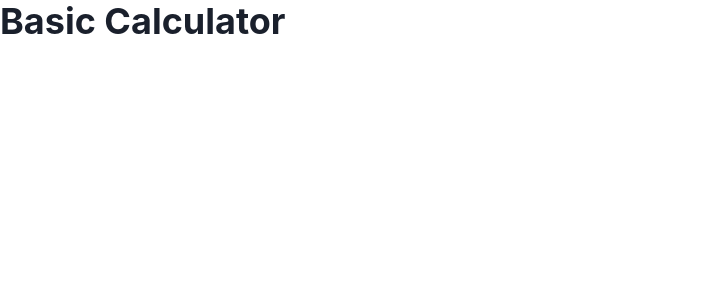
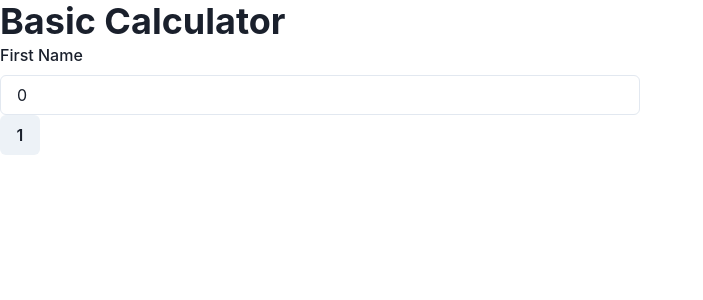
Before and after one commit to zeeshanliaqat313/test_repo, a React (Create React App) app: page / in a window 1280 px wide. Shown: the top 300 px of the page, without its empty margins (0-703 px from the left). Built offline with nearby package versions, Linux system fonts and the light colour scheme.

Commit message:
change input text from 0 to 1 on button one clicked

```diff
--- a/src/Components/Calculator/Calculator.tsx
+++ b/src/Components/Calculator/Calculator.tsx
@@ -2,57 +2,31 @@ import React, { useState, useEffect } from "react";
 import {
   ChakraProvider,
   Box,
-  Text,
-  Link,
-  VStack,
-  Code,
   Input,
-  Grid,
   theme,
-  FormErrorMessage,
-  FormHelperText,
   Heading,
   Button,
-  ButtonGroup,
-  Stack,
-  HStack,
-  Select,
+
   FormControl,
   FormLabel,
-  Accordion,
-  AccordionItem,
-  AccordionButton,
-  AccordionPanel,
-  AccordionIcon,
-  Table,
-  Thead,
-  Tbody,
-  Tfoot,
-  Tr,
-  Th,
-  Td,
-  TableCaption,
-  TableContainer,
-  Textarea,
+
 } from "@chakra-ui/react";
 
 
 export const Calculator = () => {
-  const [buttonZero, setButtonZero] = useState(undefined);
-  const [buttonOne, setButtonOne] = useState(undefined);
-  const [buttonTwo, setButtonTwo] = useState(undefined);
-  const [buttonThree, setButtonThree] = useState(undefined);
-  const [buttonFour, setButtonFour] = useState(undefined);
-  const [buttonFive, setButtonFive] = useState(undefined);
-  const [buttonSix, setButtonSix] = useState(undefined);
-  const [buttonSeven, setButtonSeven] = useState(undefined);
-  const [buttonEight, setButtonEight] = useState(undefined);
+
+  const [inputValue, setInputValue] = useState('0');
 
   // const [selectedExperienceCategory, setSelectedExperienceCategory] = useState({
   //   id: '',
   //   name: '',
   // });
 
+  const buttonOneClicked = (value: any) => {
+
+    setInputValue(value);
+
+  };
 
 
 
@@ -63,6 +37,15 @@ export const Calculator = () => {
           <Heading className='applicationTitle' as="h1" size="xl">
             Basic Calculator
           </Heading>
+            <div>
+
+          <FormControl w='50%'>
+            <FormLabel htmlFor='name'>First Name</FormLabel>
+                <Input id='inputValue' type='inputValue' value={inputValue}/>
+            <Button onClick={() => buttonOneClicked(1)}>1</Button>
+
+            </FormControl>
+            </div>
         </Box>
         </ChakraProvider >
     </div>
```
